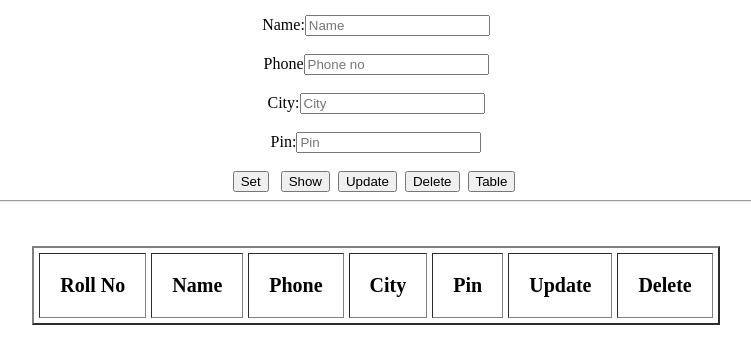
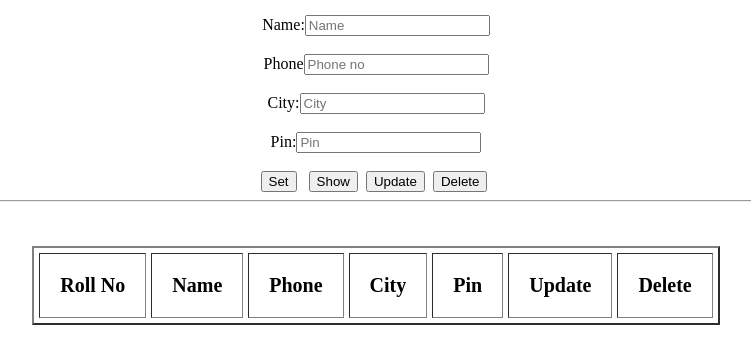
Before and after one commit to Hmmjatin/firebase, a plain HTML site: page index.html in a window 1280 px wide. Shown: the part 104-468 px from the top of the page, without its empty margins (264-1015 px from the left). Drawn offline with nearby package versions, Linux system fonts and the light colour scheme.

Commit message:
Update index.html

```diff
--- a/index.html
+++ b/index.html
@@ -24,7 +24,7 @@
 		<button onclick="show()">Show</button>&nbsp;
 		<button onclick="update()">Update</button>&nbsp;
 		<button onclick="del()">Delete</button>&nbsp;
-		<button onclick="addItem()">Table</button>&nbsp;
+
         <hr>
 
 
```
